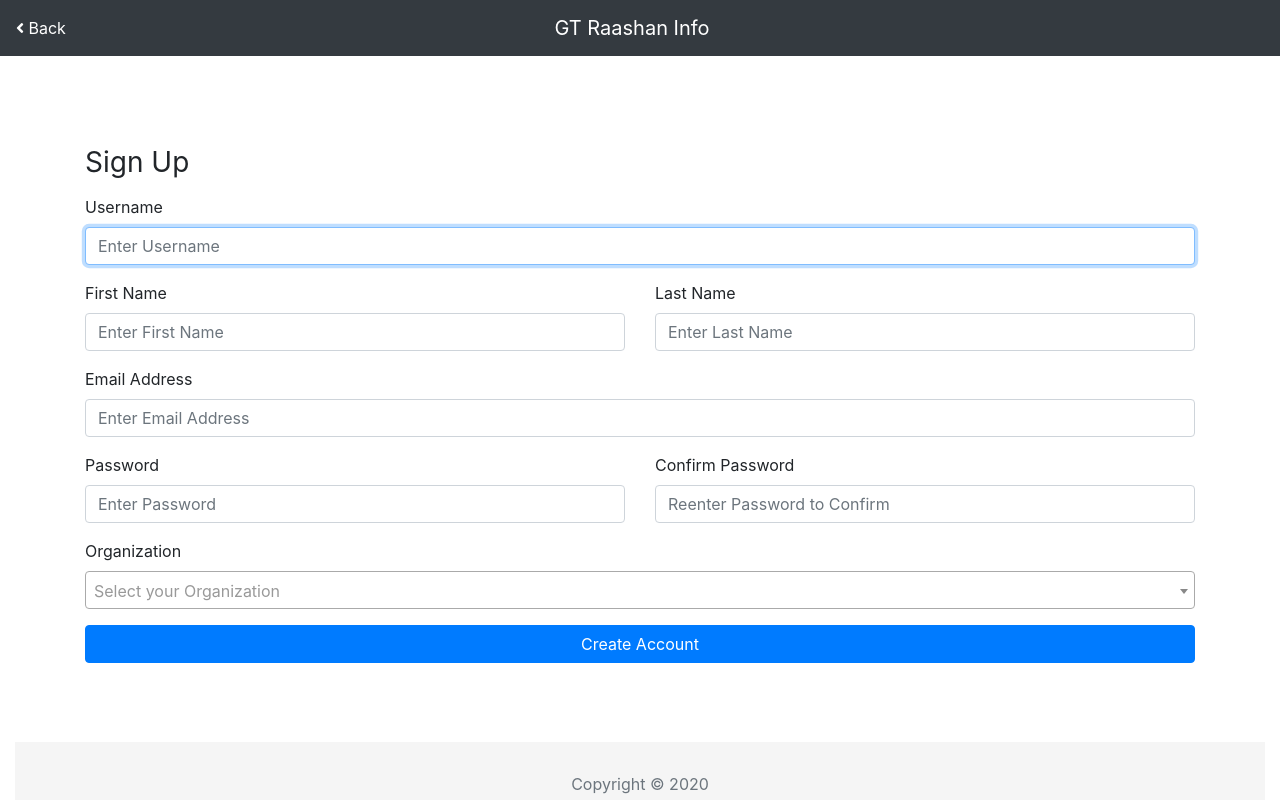
After one commit to aamirbilvani/gt_raashan, a Django app: page /signup in a window 1280 px wide. The commit adds this page. Run offline with Django 3.2, Linux system fonts and the light colour scheme; some libraries are stand-ins or nearby versions.

Commit message:
Added the user signup form

```diff
--- a/raashan_site/raashan_info/forms.py
+++ b/raashan_site/raashan_info/forms.py
@@ -1,8 +1,23 @@
 from django import forms
 from django.contrib.auth.forms import UserCreationForm, UserChangeForm
-from .models import CustomUser, Worker
+from .models import CustomUser, Worker, Organization
 
 class CustomUserCreationForm(UserCreationForm):
+    first_name = forms.CharField(max_length=30, required=False, help_text='Optional.')
+    last_name = forms.CharField(max_length=50, required=False, help_text='Optional.')
+    email = forms.EmailField(max_length=254, help_text='Required. Enter a valid email address.')
+
+    # Get the organization values from the DB to populate into the select box
+    organizations = Organization.objects.all()
+    organization_choices = []
+    for org in organizations:
+        organization_choices.append((org.id, org.name))
+
+    organization = forms.ChoiceField(
+        required=False,
+        choices=organization_choices,
+    )
+
     def clean(self):
         cleaned_data = super(CustomUserCreationForm, self).clean()
         username = cleaned_data.get('username')
@@ -12,7 +27,7 @@
 
     class Meta:
         model = CustomUser
-        fields = ('username', 'email')
+        fields = ('username', 'first_name', 'last_name', 'email', 'password1', 'password2')
 
 
 
--- a/raashan_site/raashan_info/static/custom/css/styles.css
+++ b/raashan_site/raashan_info/static/custom/css/styles.css
@@ -96,8 +96,7 @@
 }
 
 hr {
-  margin-top: 1em;
-  margin-bottom: 1em;
+  border-top: 1px solid rgba(0,0,0,.2);
 }
 
 input.currency {
--- /dev/null
+++ b/raashan_site/raashan_info/static/custom/js/form.js
@@ -0,0 +1,18 @@
+// Add a function to activate the validity styling of all forms on submission
+(function() {
+    'use strict';
+    window.addEventListener('load', function() {
+        // Fetch all the forms we want to apply custom Bootstrap validation styles to
+        var forms = document.getElementsByClassName('needs-validation');
+        // Loop over them and prevent submission
+        var validation = Array.prototype.filter.call(forms, function(form) {
+            form.addEventListener('submit', function(event) {
+                if (form.checkValidity() === false) {
+                    event.preventDefault();
+                    event.stopPropagation();
+                }
+                form.classList.add('was-validated');
+            }, false);
+        });
+    }, false);
+})();
--- /dev/null
+++ b/raashan_site/raashan_info/templates/registration/signup.html
@@ -0,0 +1,115 @@
+{% extends 'base.html' %}
+{% load static %}
+{% load widget_tweaks %}
+
+{% block title %}
+GT Raashan Info - Sign Up
+{% endblock %}
+
+{% block header_extras %}
+    <link href="https://cdnjs.cloudflare.com/ajax/libs/select2/4.0.12/css/select2.min.css" rel="stylesheet" />
+    <script src="https://cdnjs.cloudflare.com/ajax/libs/select2/4.0.12/js/select2.full.min.js"></script>
+{% endblock %}
+
+{% block body_start %}
+{% endblock %}
+
+{% block content %}
+    <div class="container">
+        <form class="signup-form needs-validation {% if form.errors %} was-validated {% endif %}" method="POST" novalidate>
+            {% csrf_token %}
+            <div class="h3 mb-3 font-weight-normal">Sign Up</div>
+            <div class="form-group">
+                <label for="id_username">Username</label>
+                {% render_field form.username class="form-control" placeholder="Enter Username" %}
+                <div class="invalid-feedback">
+                    {{form.username.help_text}}
+                    {% for error in form.username.errors %}
+                        <li>{{ error }}</li>
+                    {% endfor %}
+                </div>
+            </div>
+            <div class="row">
+                <div class="form-group col-md-6">
+                    <label for="id_first_name">First Name</label>
+                    {% render_field form.first_name class="form-control" placeholder="Enter First Name" %}
+                    <div class="invalid-feedback">
+                        {{form.first_name.help_text}}
+                    </div>
+                </div>
+                <div class="form-group col-md-6">
+                    <label for="id_first_name">Last Name</label>
+                    {% render_field form.last_name class="form-control" placeholder="Enter Last Name" %}
+                    <div class="invalid-feedback">
+                        {{form.last_name.help_text}}
+                    </div>
+                </div>
+            </div>
+            <div class="form-group">
+                <label for="id_email">Email Address</label>
+                {% render_field form.email class="form-control" placeholder="Enter Email Address" %}
+                <div class="invalid-feedback">
+                    {{form.email.help_text}}
+                    {% for error in form.email.errors %}
+                        <li>{{ error }}</li>
+                    {% endfor %}
+                </div>
+            </div>
+            <div class="row">
+                <div class="form-group col-md-6">
+                    <label for="id_password1">Password</label>
+                    {% render_field form.password1 class="form-control" placeholder="Enter Password" %}
+                    <div class="invalid-feedback">
+                        {{form.password1.help_text}}
+                        {% for error in form.password1.errors %}
+                            <li>{{ error }}</li>
+                        {% endfor %}
+                    </div>
+                </div>
+                <div class="form-group col-md-6">
+                    <label for="id_password2">Confirm Password</label>
+                    {% render_field form.password2 class="form-control" placeholder="Reenter Password to Confirm" %}
+                    <div class="invalid-feedback">
+                        {{form.password2.help_text}}
+                        {% for error in form.password2.errors %}
+                            <li>{{ error }}</li>
+                        {% endfor %}
+                    </div>
+                </div>
+            </div>
+            <div class="form-group">
+                <label for="id_organization">Organization</label>
+                <div class="row">
+                    <div class="col">
+                        {% render_field form.organization class="form-control organization-select" %}
+                    </div>
+                </div>
+            </div>
+            <input type="submit" value="Create Account" class="btn btn-primary btn-block" />
+            <input type="hidden" name="next" value="{{ next }}" />
+            <br>
+        </form>
+    </div>
+    <!-- <h2>Sign up</h2>
+    <form method="post">
+        {% csrf_token %}
+        {% for field in form %}
+        <p>
+            {{ field.label_tag }}<br>
+            {{ field }}
+            {% if field.help_text %}
+            <small style="color: grey">{{ field.help_text }}</small>
+            {% endif %}
+            {% for error in field.errors %}
+            <p style="color: red">{{ error }}</p>
+            {% endfor %}
+        </p>
+        {% endfor %}
+        <button type="submit">Sign up</button>
+    </form> -->
+{% endblock %}
+
+{% block body_end %}
+    <script src="{% static 'custom/js/form.js' %}"></script>
+    <script src="{% static 'custom/js/worker.js' %}"></script>
+{% endblock %}
--- a/raashan_site/raashan_info/urls.py
+++ b/raashan_site/raashan_info/urls.py
@@ -13,6 +13,7 @@
 
 urlpatterns = [
     path('', login_required(views.IndexView.as_view())),
+    path('signup', views.SignupView.as_view()),
     path('worker', login_required(views.WorkerView.as_view())),
     path('api/', include(router.urls))
 ]
--- a/raashan_site/raashan_info/views.py
+++ b/raashan_site/raashan_info/views.py
@@ -1,11 +1,12 @@
 from django.views.generic import FormView, CreateView
 from django.shortcuts import redirect
+from django.contrib.auth import login, authenticate
 from rest_framework import viewsets
 from datetime import datetime
 
 from .models import *
 from .serializers import *
-from .forms import RecipientForm
+from .forms import RecipientForm, CustomUserCreationForm
 
 
 class IndexView(FormView):
@@ -44,6 +45,32 @@
 
         return super().form_valid(form)
 
+
+
+class SignupView(FormView):
+    template_name = 'registration/signup.html'
+    form_class = CustomUserCreationForm
+    success_url = '/'
+
+    # if form validation succeeds, create the user object, then login the user
+    # Additionally, create a worker for the user.
+    def form_valid(self, form):
+        form.save()
+        username = form.cleaned_data.get('username')
+        raw_password = form.cleaned_data.get('password1')
+        organization = form.cleaned_data.get('organization')
+        user = authenticate(username=username, password=raw_password)
+        login(self.request, user)
+
+        worker = Worker(user_id=user.id, organization_id=organization, is_admin=False)
+        worker.save()
+
+        return super().form_valid(form)
+
+    def get_context_data(self, **kwargs):
+        context = super(SignupView, self).get_context_data(**kwargs)
+        context['back_url'] = 'login'
+        return context
 
 
 class WorkerView(CreateView):
```
Also changed, not shown: raashan_site/raashan_info/static/custom/js/recipient.js (+0 -19 lines), raashan_site/raashan_info/templates/raashan_info/index.html (+8 -7 lines), raashan_site/raashan_info/templates/registration/login.html (+24 -6 lines).
